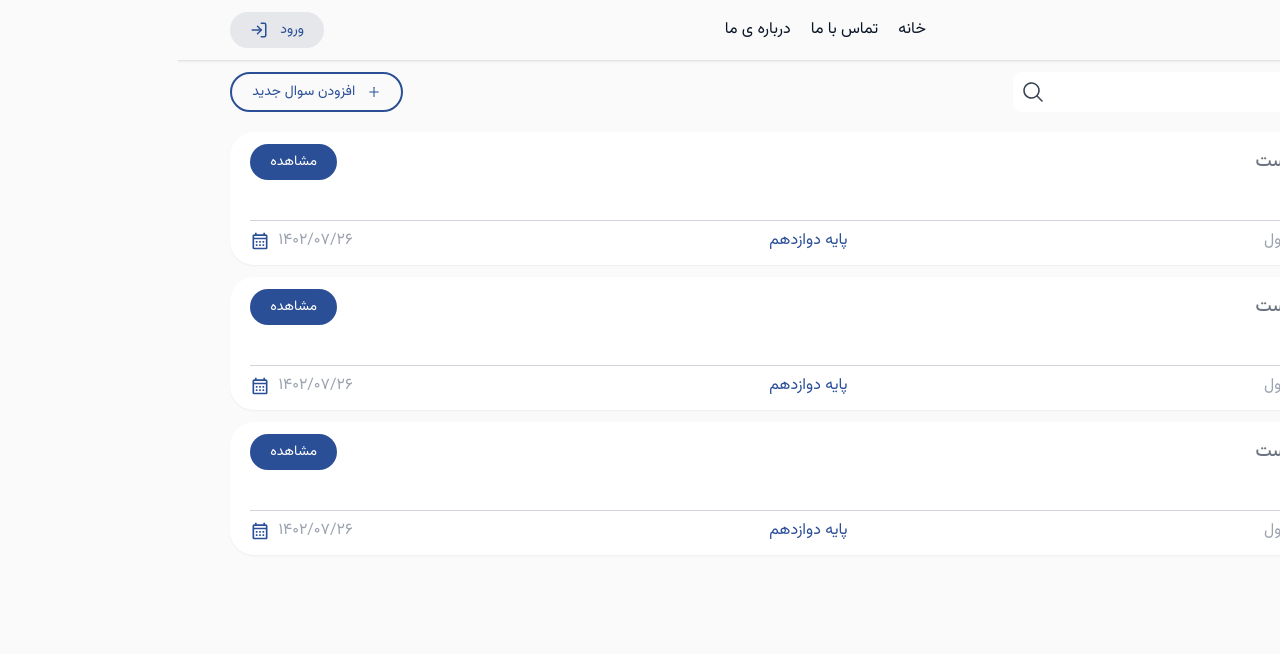
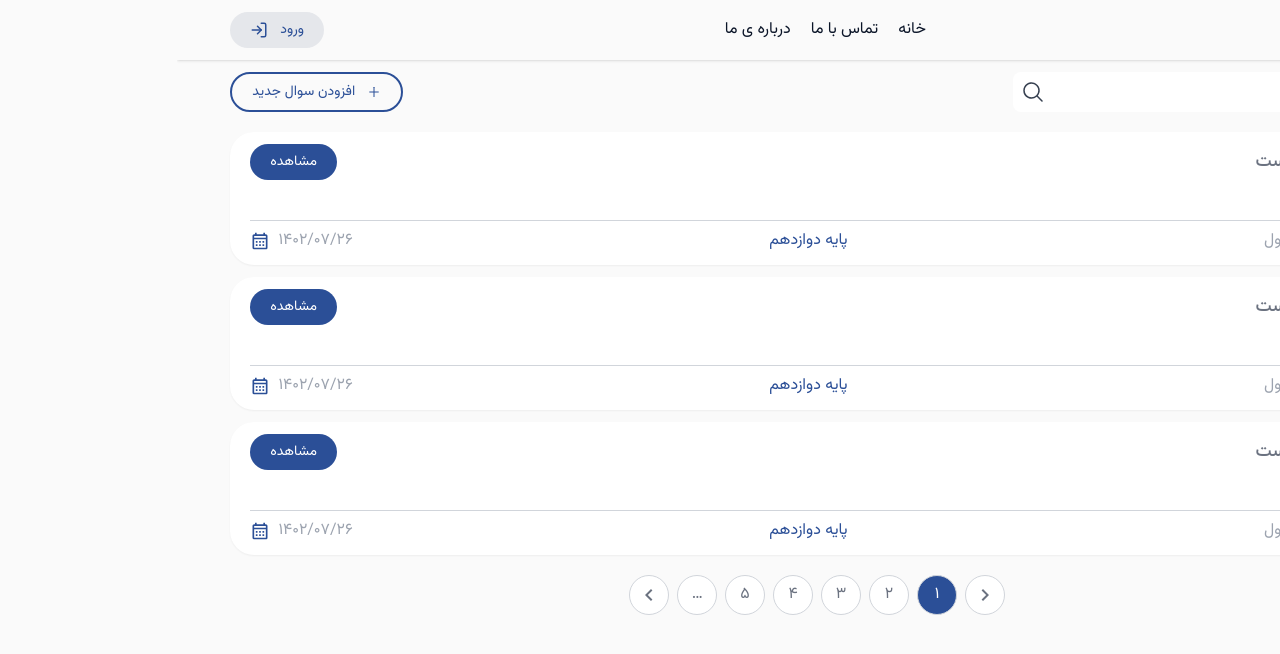
Before and after one commit to Kiyarash17/webelopers_front, a Next.js app: page /questions in a window 1280 px wide. Shown: the top 654 px of the page. Built offline with nearby package versions, Linux system fonts and the light colour scheme.

Commit message:
Add pagination component

```diff
--- /dev/null
+++ b/app/questions/page-client.tsx
@@ -0,0 +1,23 @@
+"use client";
+
+import Pagination from "@/components/ui/pagination";
+import { useState } from "react";
+
+export default function PageClient() {
+  const [loading, setLoading] = useState<boolean>(false);
+
+  return (
+    <>
+      <Pagination
+        className="pagination-bar"
+        currentPage={1}
+        pageSize={12}
+        totalCount={100}
+        // onPageChange={(page: number) => getSimcards({ ...query, page })}
+        onPageChange={() => console.log("changed")}
+        siblingCount={1}
+        loading={loading}
+      />
+    </>
+  );
+}
--- a/app/questions/page.tsx
+++ b/app/questions/page.tsx
@@ -1,8 +1,10 @@
 import QuestionCard from "@/components/questions/cards";
 import QuestionsHeader from "@/components/questions/header";
 import Button from "@/components/ui/button";
+import Pagination from "@/components/ui/pagination";
 import Paper from "@/components/ui/paper";
 import { MdOutlineCalendarMonth } from "react-icons/md";
+import PageClient from "./page-client";
 
 const filterItems = [
   {
@@ -20,6 +22,8 @@ export default function Page() {
         <QuestionCard />
         <QuestionCard />
       </div>
+
+      <PageClient />
     </div>
   );
 }
--- /dev/null
+++ b/components/ui/pagination/index.tsx
@@ -0,0 +1,94 @@
+import { MdKeyboardArrowLeft, MdKeyboardArrowRight } from "react-icons/md";
+import React from "react";
+// import {usePagination, DOTS} from "./use-pagination";
+import usePagination from "@/components/ui/pagination/use-pagination";
+import { DOTS } from "@/components/ui/pagination/use-pagination";
+
+type Props = {
+  onPageChange: any;
+  totalCount: number;
+  siblingCount: 1;
+  currentPage: number;
+  pageSize: number;
+  className: any;
+  loading: boolean;
+};
+
+export default function Pagination(props: Props) {
+  const {
+    onPageChange,
+    totalCount,
+    siblingCount = 1,
+    currentPage,
+    pageSize,
+    className,
+  } = props;
+
+  const paginationRange = usePagination({
+    currentPage,
+    totalCount,
+    siblingCount,
+    pageSize,
+  });
+  // if (currentPage === 0 || paginationRange.length < 2) {
+  //   return null;
+  // }
+
+  const onNext = () => {
+    onPageChange(currentPage + 1);
+  };
+
+  const onPrevious = () => {
+    onPageChange(currentPage - 1);
+  };
+
+  // let lastPage = paginationRange[paginationRange.length - 1];
+
+  return (
+    <ul
+      className={`flex justify-center gap-2 ${
+        props.loading && "pointer-events-none"
+      }`}
+    >
+      <li
+        className={`pagination-item ${
+          currentPage === 1 ? "pointer-events-none" : ""
+        }`}
+        onClick={onPrevious}
+      >
+        <MdKeyboardArrowRight className="text-2xl" />
+      </li>
+      {paginationRange?.map((pageNumber: any, index: number) => {
+        if (pageNumber === DOTS) {
+          return (
+            <li key={index} className="pagination-item dots">
+              &#8230;
+            </li>
+          );
+        }
+
+        return (
+          <li
+            key={index}
+            className={`pagination-item ${
+              pageNumber === currentPage ? "selected" : ""
+            }`}
+            onClick={() => onPageChange(pageNumber)}
+          >
+            {pageNumber}
+          </li>
+        );
+      })}
+      <li
+        className={`pagination-item ${
+          currentPage === Math.ceil(totalCount / pageSize)
+            ? "pointer-events-none"
+            : ""
+        }`}
+        onClick={onNext}
+      >
+        <MdKeyboardArrowLeft className="text-2xl" />
+      </li>
+    </ul>
+  );
+}
--- /dev/null
+++ b/components/ui/pagination/use-pagination.tsx
@@ -0,0 +1,75 @@
+import { useMemo } from "react";
+
+export const DOTS = "...";
+
+const range = (start: any, end: any) => {
+  let length = end - start + 1;
+  return Array.from({ length }, (_, idx) => idx + start);
+};
+
+type Props = {
+  totalCount: number;
+  pageSize: number;
+  siblingCount: 1;
+  currentPage: number;
+};
+
+export default function usePagination(props: Props) {
+  const paginationRange = useMemo(() => {
+    const totalPageCount = Math.ceil(props.totalCount / props.pageSize);
+
+    // Pages count is determined as siblingCount + firstPage + lastPage + currentPage + 2*DOTS
+    const totalPageNumbers = props.siblingCount + 5;
+
+    /*
+          If the number of pages is less than the page numbers we want to show in our
+          paginationComponent, we return the range [1..totalPageCount]
+        */
+    if (totalPageNumbers >= totalPageCount) {
+      return range(1, totalPageCount);
+    }
+
+    const leftSiblingIndex = Math.max(
+      props.currentPage - props.siblingCount,
+      1
+    );
+    const rightSiblingIndex = Math.min(
+      props.currentPage + props.siblingCount,
+      totalPageCount
+    );
+
+    /*
+          We do not want to show dots if there is only one position left
+          after/before the left/right page count as that would lead to a change if our Pagination
+          component size which we do not want
+        */
+    const shouldShowLeftDots = leftSiblingIndex > 2;
+    const shouldShowRightDots = rightSiblingIndex < totalPageCount - 2;
+
+    const firstPageIndex = 1;
+    const lastPageIndex = totalPageCount;
+
+    if (!shouldShowLeftDots && shouldShowRightDots) {
+      let leftItemCount = 3 + 2 * props.siblingCount;
+      let leftRange = range(1, leftItemCount);
+
+      return [...leftRange, DOTS];
+    }
+
+    if (shouldShowLeftDots && !shouldShowRightDots) {
+      let rightItemCount = 3 + 2 * props.siblingCount;
+      let rightRange = range(
+        totalPageCount - rightItemCount + 1,
+        totalPageCount
+      );
+      return [firstPageIndex, DOTS, ...rightRange];
+    }
+
+    if (shouldShowLeftDots && shouldShowRightDots) {
+      let middleRange = range(leftSiblingIndex, rightSiblingIndex);
+      return [firstPageIndex, DOTS, ...middleRange, DOTS, lastPageIndex];
+    }
+  }, [props.totalCount, props.pageSize, props.siblingCount, props.currentPage]);
+
+  return paginationRange;
+}
--- a/styles/globals.css
+++ b/styles/globals.css
@@ -63,6 +63,8 @@ h6 {
   @apply font-medium;
 }
 
+/* Buttons component's styles */
+
 .btn {
   @apply rounded-3xl px-5 py-2 transition-all relative cursor-pointer flex items-center justify-center gap-3 text-sm;
 }
@@ -78,7 +80,6 @@ h6 {
 .btn.outlined.primary {
   @apply bg-transparent border border-primary text-primary hover:bg-primary hover:text-white cursor-pointer;
 }
-
 
 .btn.secondary {
   @apply text-white hover:bg-secondary/90 bg-secondary cursor-pointer;
@@ -109,5 +110,39 @@ h6 {
 }
 
 .btn:disabled {
-  @apply bg-gray-300 text-white cursor-not-allowed
+  @apply bg-gray-300 text-white cursor-not-allowed;
 }
+
+/* Pagination's Style */
+.page-item {
+  @apply rounded-lg border border-gray-500 bg-white text-gray-500 flex justify-center items-center w-10 h-10;
+}
+
+a.page-link svg {
+  @apply w-8 h-8;
+}
+
+.pagination-arrow {
+  @apply flex justify-center items-center text-primary;
+}
+
+.active {
+  @apply bg-primary text-white;
+}
+
+.pagination-item {
+  @apply rounded-full border border-gray-300 bg-white text-gray-500 flex justify-center items-center w-10 h-10 cursor-pointer;
+}
+
+.dots:hover {
+  background-color: transparent;
+  cursor: default;
+}
+
+.selected {
+  @apply bg-primary text-white;
+}
+
+li .disabled {
+  @apply hidden;
+}
```
